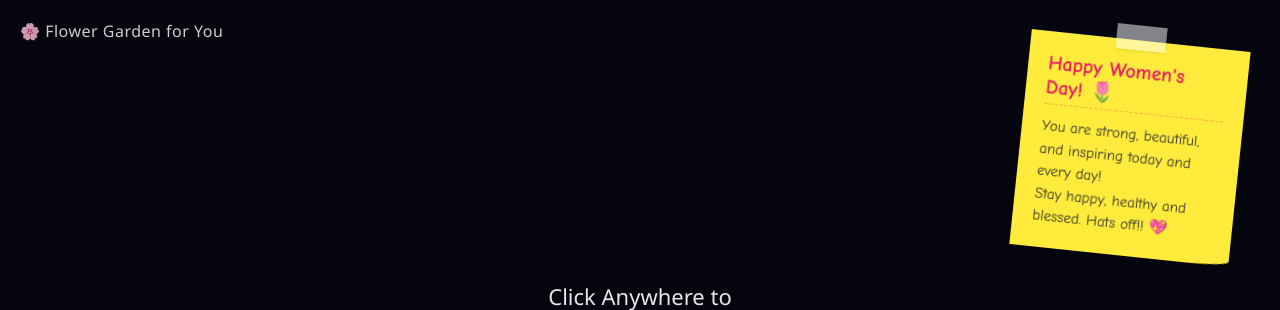
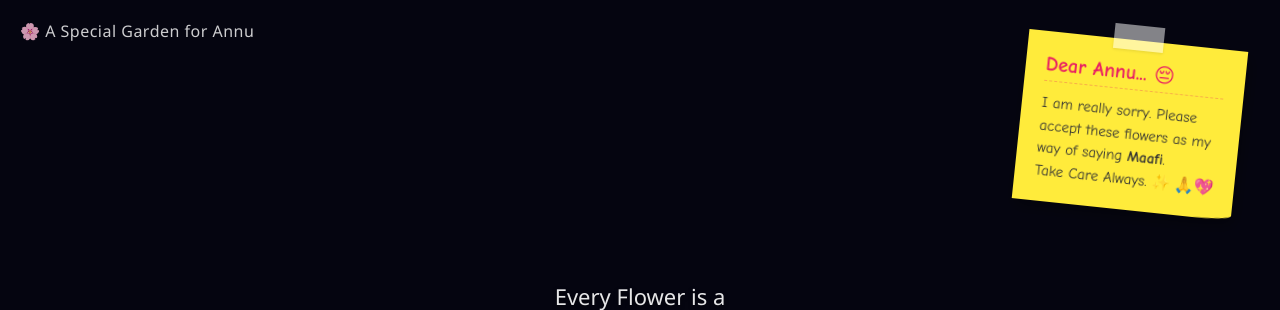
Before and after one commit to TMTanmay1/Madam, a plain HTML site: page index.html in a window 1280 px wide. Shown: the top 310 px of the page. Drawn offline with Linux system fonts and the light colour scheme.

Commit message:
Update index.html

```diff
--- a/index.html
+++ b/index.html
@@ -212,6 +212,16 @@
             font-size: 15px;
             line-height: 1.5;
         }
+
+        @keyframes heartbeat {
+            0% { transform: scale(1); }
+            50% { transform: scale(1.1); }
+            100% { transform: scale(1); }
+        }
+        .heart-pulse {
+            display: inline-block;
+            animation: heartbeat 1.2s infinite;
+        }
     </style>
 </head>
 
@@ -219,21 +229,22 @@
     <!-- Canvas for Flowers -->
     <canvas id="flowerCanvas"></canvas>
 
-    <div class="garden-title">🌸 Flower Garden for You</div>
+    <div class="garden-title">🌸 A Special Garden for Annu</div>
 
     <!-- Cute Sticky Note -->
     <div class="sticky-note">
-        <h3>Happy Women's Day! 🌷</h3>
-        <p>You are strong, beautiful, and inspiring today and every day!<br> Stay happy, healthy and blessed. Hats off!!
-            💖
+        <h3>Dear Annu... 😔</h3>
+        <p>I am really sorry. Please accept these flowers as my way of saying <b>Maafi</b>.<br>
+            Take Care Always. ✨
+            <span class="heart-pulse">🙏💖</span>
         </p>
     </div>
 
     <!-- Center Content -->
     <div class="center-content">
-        <div class="instruction-small">Click Anywhere to</div>
-        <div class="instruction-large">Plant Flowers</div>
-        <div class="instruction-sub">✨ or turn on Auto Bloom</div>
+        <div class="instruction-small">Every Flower is a</div>
+        <div class="instruction-large">Smile for You</div>
+        <div class="instruction-sub">✨ Tap to grow a beautiful garden, Annu</div>
 
         <div class="garden-buttons">
             <button class="garden-btn" onclick="clearGarden(event)" title="Clear all flowers">🧹 Clear Garden</button>
@@ -592,11 +603,15 @@
             // Start with a few flowers sequentially
             setTimeout(() => {
                 let type1 = FLOWER_TYPES[nextFlowerType];
-                flowers.push(new Flower(window.innerWidth * 0.15, window.innerHeight * 0.6, type1));
+                flowers.push(new Flower(window.innerWidth * 0.15, window.innerHeight * 0.7, type1));
                 nextFlowerType = (nextFlowerType + 1) % FLOWER_TYPES.length;
 
                 let type2 = FLOWER_TYPES[nextFlowerType];
-                flowers.push(new Flower(window.innerWidth * 0.85, window.innerHeight * 0.7, type2));
+                flowers.push(new Flower(window.innerWidth * 0.85, window.innerHeight * 0.75, type2));
+                nextFlowerType = (nextFlowerType + 1) % FLOWER_TYPES.length;
+
+                let type3 = FLOWER_TYPES[nextFlowerType];
+                flowers.push(new Flower(window.innerWidth * 0.5, window.innerHeight * 0.8, type3));
                 nextFlowerType = (nextFlowerType + 1) % FLOWER_TYPES.length;
             }, 800);
 
```
